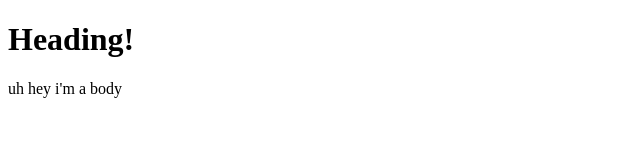
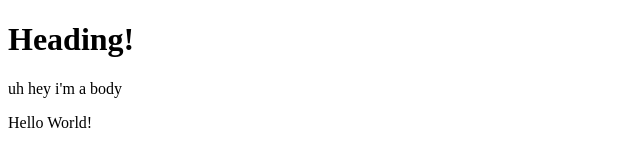
Before and after one commit to RyanVillenaUCR/JS-Practice-FlameTreePublishing-, a plain HTML site: page myFirstScript.html in a window 1280 px wide. Shown: the full height of the page, 0-640 px from the left. Drawn offline with Linux system fonts and the light colour scheme.

Commit message:
Added first inline JS block!

```diff
--- a/myFirstScript.html
+++ b/myFirstScript.html
@@ -13,7 +13,12 @@
 
         <h1>Heading!</h1>
 
-        uh hey i'm a body
+        <p>uh hey i'm a body</p>
+
+        <script type="text/javascript">
+            document.write("<p>Hello World!</p>");
+        </script>
+
     </body>
 
 </html>
```
